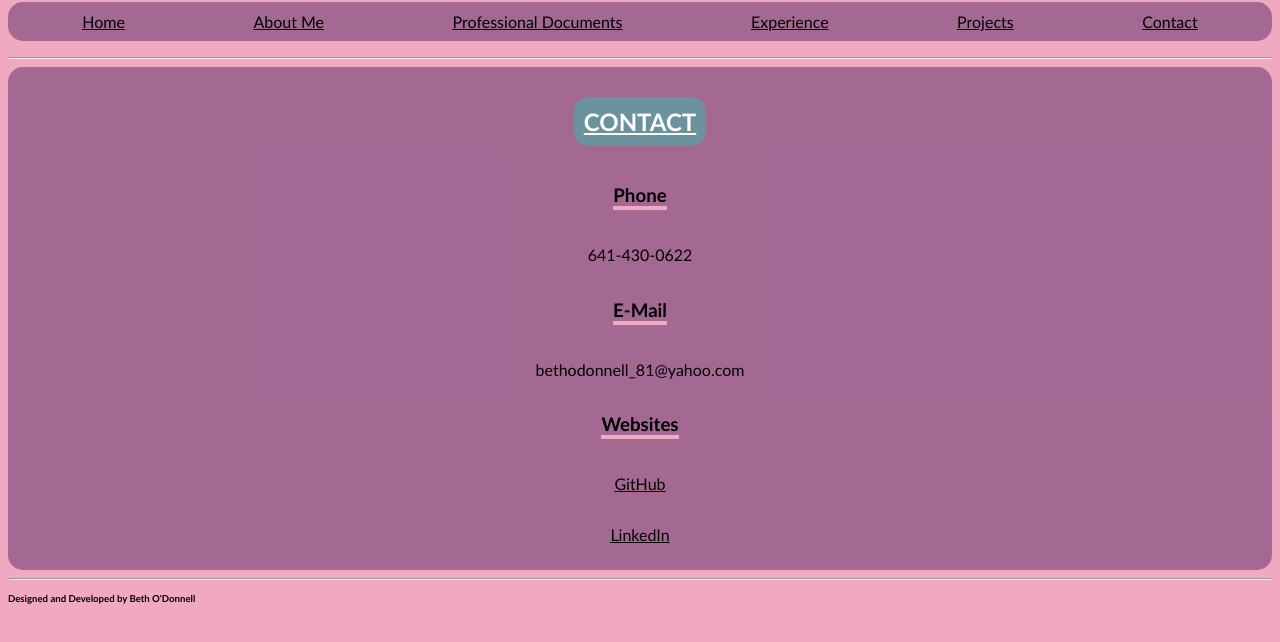
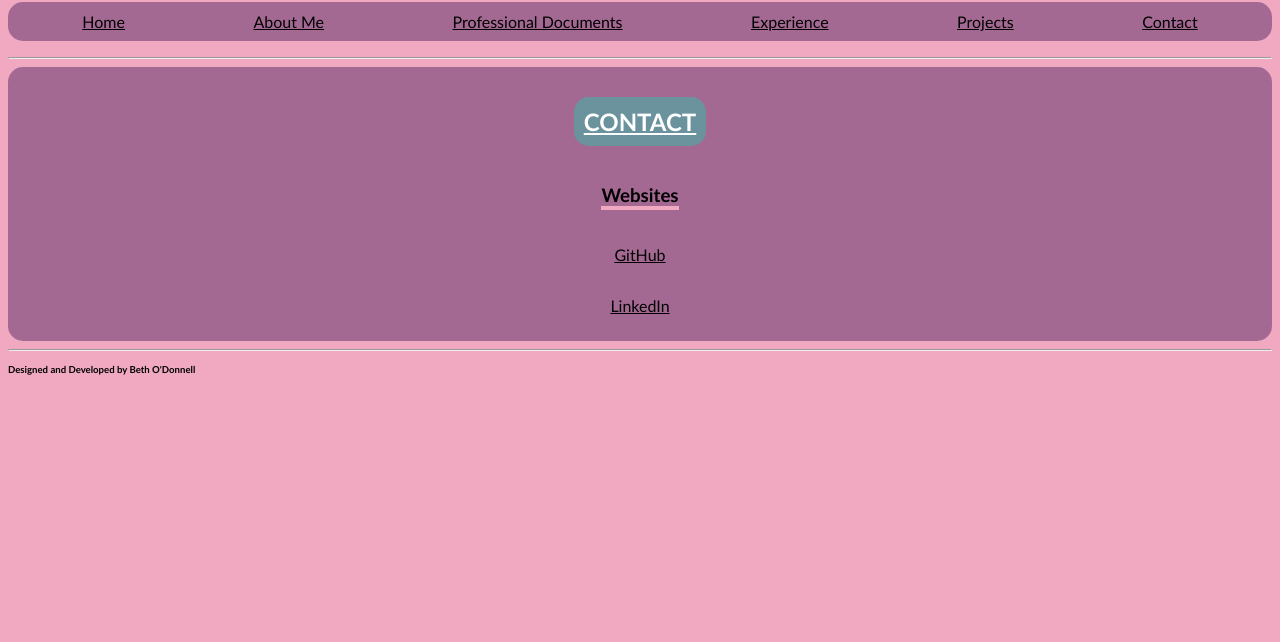
Before and after one commit to bethodonnell/bethodonnell.github.io, a plain HTML site: page contact.html in a window 1280 px wide. Shown: the part 104-746 px from the top of the page. Drawn offline with Linux system fonts and the light colour scheme.

Commit message:
Update contact.html

```diff
--- a/contact.html
+++ b/contact.html
@@ -28,14 +28,6 @@
                 <h2>CONTACT</h2>
             </article>
             <article>
-                <h3>Phone</h3>
-                <p>641-430-0622</p>
-            </article>
-            <article>
-                <h3>E-Mail</h3>
-                <p>bethodonnell_81@yahoo.com</p>
-            </article>
-            <article>
                 <h3>Websites</h3>
                 <p class="content-link"><a href="https://github.com/bethodonnell" target="_blank">GitHub</a></p>
                 <p class="content-link"><a href="https://www.linkedin.com/in/beth-o-donnell-451b7427/" target="_blank">LinkedIn</a></p>
```
